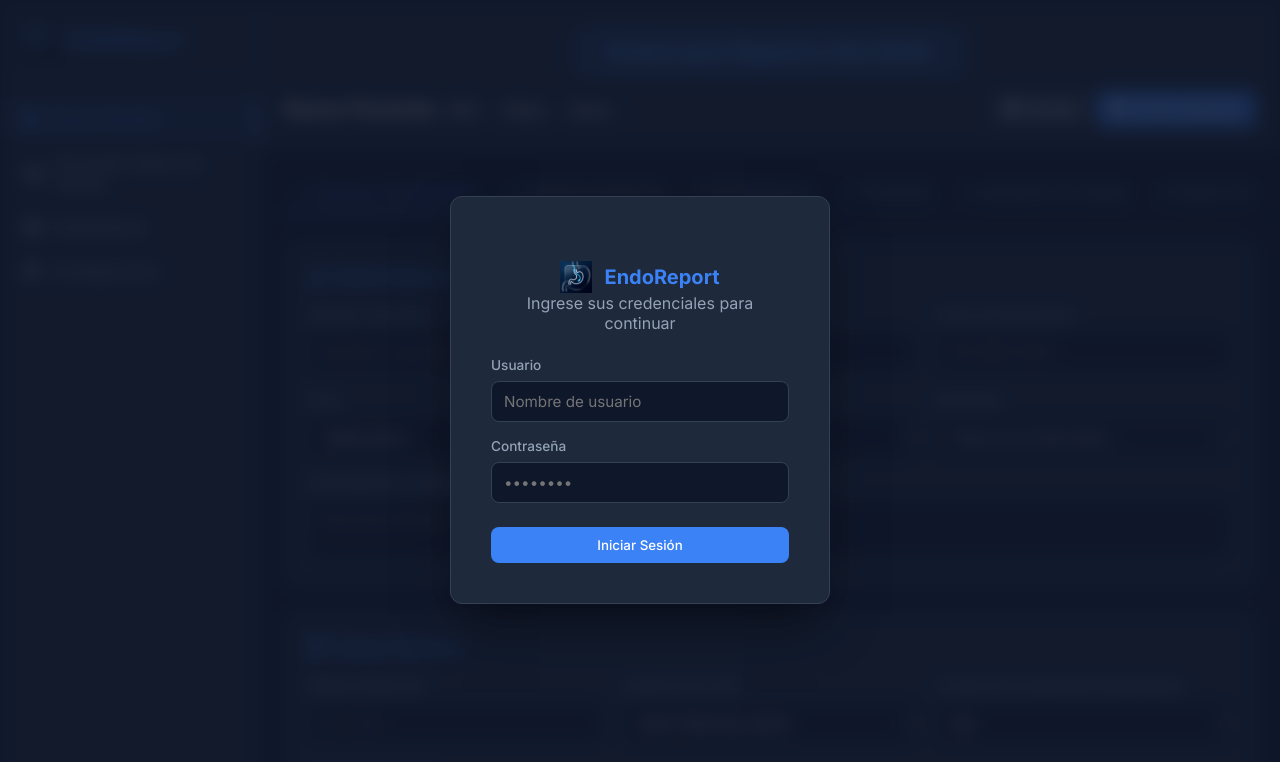
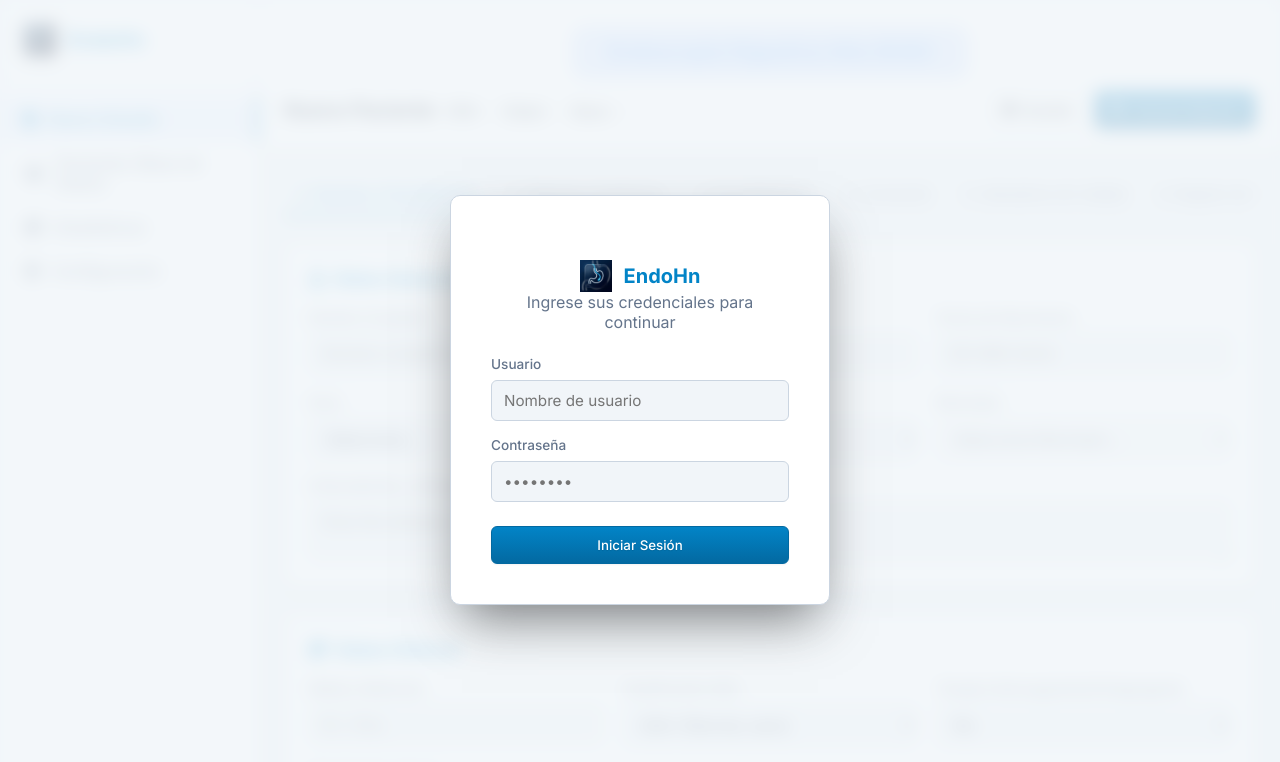
Before and after one commit to jomaperez60/AppEndoscopia, a website: page index.html in a window 1280 px wide. Shown: the top 762 px of the page. Drawn offline with nearby package versions, Linux system fonts and the light colour scheme.

Commit message:
feat: Introduce a new professional medical theme and rebrand the application to EndoHn.

```diff
--- a/index.html
+++ b/index.html
@@ -4,7 +4,7 @@
 <head>
     <meta charset="UTF-8">
     <meta name="viewport" content="width=device-width, initial-scale=1.0">
-    <title>Reporte Endoscópico - MST 3.0</title>
+    <title>EndoHn - Reporte Endoscópico</title>
     <link rel="icon" href="icon.png" type="image/png">
     <link rel="apple-touch-icon" href="icon.png">
     <link rel="manifest" href="manifest.json">
@@ -22,8 +22,8 @@
     <div id="login-overlay" class="login-overlay">
         <div class="login-card">
             <div class="logo" style="justify-content: center; border-bottom: none; padding-bottom: 0;">
-                <img src="icon.png" alt="EndoReport Logo">
-                <span>EndoReport</span>
+                <img src="icon.png" alt="EndoHn Logo">
+                <span>EndoHn</span>
             </div>
             <p style="text-align: center; color: var(--text-muted); margin-bottom: 24px;">Ingrese sus credenciales para
                 continuar</p>
@@ -46,8 +46,8 @@
         <!-- Sidebar Navigation -->
         <aside class="sidebar">
             <div class="logo">
-                <img src="icon.png" alt="EndoReport Logo">
-                <span>EndoReport</span>
+                <img src="icon.png" alt="EndoHn Logo">
+                <span>EndoHn</span>
                 <button id="mobile-menu-toggle" class="btn-icon"><i class="fa-solid fa-bars"></i></button>
             </div>
             <nav>
@@ -61,6 +61,9 @@
                 <a href="#" class="nav-item" id="nav-settings" onclick="switchMainView('settings')"><i
                         class="fa-solid fa-gear"></i> <span>Configuración</span></a>
             </nav>
+            <div style="font-size: 0.75rem; color: var(--text-muted); text-align: center; padding: 10px; border-top: 1px solid var(--border);">
+                &copy; 2024 EndoHn<br>Derechos Reservados Jorge Suazo
+            </div>
             <div class="user-profile">
                 <div class="avatar" id="current-user-avatar">Dr</div>
                 <div class="info">
--- a/js/findings.js
+++ b/js/findings.js
@@ -103,7 +103,7 @@
         if (item.toLowerCase().includes('(especificar)')) {
             const specDiv = document.createElement('div');
             specDiv.className = 'spec-container';
-            specDiv.style.cssText = 'margin-top: 12px; padding: 12px; background: rgba(255,255,255,0.05); border: 1px solid var(--border); border-radius: 6px;';
+            specDiv.style.cssText = 'margin-top: 12px; padding: 12px; background: rgba(0,0,0,0.05); border: 1px solid var(--border); border-radius: 6px;';
             specDiv.innerHTML = `
                 <label style="display:block; margin-bottom: 6px; font-size: 0.8rem; color: var(--text-muted); font-weight: 600;">DETALLE ADICIONAL:</label>
                 <input type="text" placeholder="Escriba el detalle aquí..."
@@ -177,7 +177,7 @@
                     if (opt.toLowerCase().includes('(especificar)')) {
                         const specDiv = document.createElement('div');
                         specDiv.className = 'spec-container';
-                        specDiv.style.cssText = 'margin-top: 8px; padding: 10px; background: rgba(255,255,255,0.03); border: 1px solid var(--border); border-radius: 4px;';
+                        specDiv.style.cssText = 'margin-top: 8px; padding: 10px; background: rgba(0,0,0,0.03); border: 1px solid var(--border); border-radius: 4px;';
                         specDiv.innerHTML = `<input type="text" placeholder="Detalle..." style="width: 100%; padding: 6px 10px; background: var(--bg-dark); color: var(--text-main); border: 1px solid var(--border); border-radius: 4px;" oninput="updateMstMultiSpec(${level}, '${groupKey}', '${opt}', this.value)">`;
                         groupDiv.appendChild(specDiv);
                     }
@@ -267,7 +267,7 @@
     state.procedimientos.forEach((proc, idx) => {
         const div = document.createElement('div');
         div.className = 'finding-item';
-        div.style.cssText = 'display: flex; justify-content: space-between; align-items: center; padding: 12px; background: rgba(255,255,255,0.03); border: 1px solid var(--border); border-radius: 8px; margin-bottom: 10px;';
+        div.style.cssText = 'display: flex; justify-content: space-between; align-items: center; padding: 12px; background: rgba(0,0,0,0.03); border: 1px solid var(--border); border-radius: 8px; margin-bottom: 10px;';
 
         const content = document.createElement('div');
         content.innerHTML = `<span style="color: var(--primary); font-weight: 600; margin-right: 10px;">PRO:</span> <span>${proc.description}</span>`;
--- a/js/report.js
+++ b/js/report.js
@@ -333,7 +333,7 @@
             </div>
 
             <div style="margin-top: 40px; font-size: 0.75rem; color: #999; text-align: center; border-top: 1px solid #eee; padding-top: 10px;">
-                Generado por Sistema de Reportes EndoReport - Documentación Médica Digital
+                Generado por Sistema de Reportes EndoHn - Documentación Médica Digital &copy; Jorge Suazo
             </div>
         </div>`;
 
--- a/styles.css
+++ b/styles.css
@@ -1,18 +1,18 @@
 :root {
-    --bg-dark: #0f172a;
-    --bg-card: #1e293b;
-    --text-main: #f8fafc;
-    --text-muted: #94a3b8;
-    --primary: #3b82f6;
-    --primary-hover: #2563eb;
-    --secondary: #334155;
-    --secondary-hover: #475569;
-    --accent: #10b981;
-    --danger: #ef4444;
-    --border: #334155;
-    --font-sans: 'Inter', sans-serif;
-    --radius-md: 8px;
-    --radius-lg: 12px;
+    --bg-dark: #f1f5f9;       /* Light medical gray background */
+    --bg-card: #ffffff;       /* Pure white cards */
+    --text-main: #1e293b;     /* Deep slate for readability */
+    --text-muted: #64748b;    /* Slate 500 for secondary text */
+    --primary: #0284c7;       /* Professional clinical blue (Sky 600) */
+    --primary-hover: #0369a1; /* Darker clinical blue */
+    --secondary: #e2e8f0;     /* Light slate for buttons */
+    --secondary-hover: #cbd5e1;
+    --accent: #059669;        /* Emerald green */
+    --danger: #ef4444;        /* Red 500 */
+    --border: #cbd5e1;        /* crisp borders */
+    --font-sans: 'Inter', system-ui, sans-serif;
+    --radius-md: 6px;         /* Tighter corners for professional look */
+    --radius-lg: 10px;
 }
 
 * { margin: 0; padding: 0; box-sizing: border-box; }
@@ -37,7 +37,7 @@
     left: 0;
     width: 100vw;
     height: 100vh;
-    background: rgba(15, 23, 42, 0.8);
+    background: rgba(241, 245, 249, 0.8);
     backdrop-filter: blur(4px);
     z-index: 2000;
     display: flex;
@@ -71,7 +71,7 @@
 .logo img { width: 32px; height: 32px; object-fit: contain; }
 .sidebar nav { padding: 16px 0; flex: 1; }
 .nav-item { display: flex; align-items: center; gap: 12px; padding: 12px 24px; color: var(--text-muted); text-decoration: none; font-weight: 500; transition: all 0.2s ease; }
-.nav-item:hover { background-color: rgba(255, 255, 255, 0.05); color: var(--text-main); }
+.nav-item:hover { background-color: rgba(0, 0, 0, 0.05); color: var(--text-main); }
 .nav-item.active { background-color: rgba(59, 130, 246, 0.1); color: var(--primary); border-right: 3px solid var(--primary); }
 .user-profile { padding: 20px; border-top: 1px solid var(--border); display: flex; align-items: center; gap: 12px; }
 .avatar { width: 40px; height: 40px; background-color: var(--primary); border-radius: 50%; display: flex; align-items: center; justify-content: center; font-weight: 600; font-size: 1.2rem; overflow: hidden; background-size: cover; background-position: center; }
@@ -96,7 +96,7 @@
     transition: background 0.2s;
 }
 .emoji-item:hover {
-    background: rgba(255, 255, 255, 0.05);
+    background: rgba(0, 0, 0, 0.05);
 }
 
 .settings-card {
@@ -178,11 +178,11 @@
 .badge { display: inline-block; padding: 4px 8px; border-radius: 4px; font-size: 0.75rem; font-weight: 600; margin-top: 8px; }
 .badge.info { background-color: rgba(59, 130, 246, 0.2); color: #60a5fa; border: 1px solid rgba(59, 130, 246, 0.5); }
 
-.btn { padding: 10px 16px; border-radius: var(--radius-md); border: none; font-family: inherit; font-weight: 500; cursor: pointer; display: inline-flex; align-items: center; gap: 8px; transition: all 0.2s ease; }
-.btn-primary { background-color: var(--primary); color: white; }
-.btn-primary:hover { background-color: var(--primary-hover); }
-.btn-secondary { background-color: var(--secondary); color: var(--text-main); }
-.btn-secondary:hover { background-color: var(--secondary-hover); }
+.btn { padding: 10px 16px; border-radius: var(--radius-md); border: none; font-family: inherit; font-weight: 500; cursor: pointer; display: inline-flex; align-items: center; gap: 8px; transition: all 0.2s ease; box-shadow: 0 1px 2px rgba(0,0,0,0.05); }
+.btn-primary { background: linear-gradient(180deg, var(--primary) 0%, var(--primary-hover) 100%); color: white; border: 1px solid var(--primary-hover); text-shadow: 0 1px 1px rgba(0,0,0,0.1); }
+.btn-primary:hover { box-shadow: 0 4px 12px rgba(2, 132, 199, 0.25); transform: translateY(-1px); }
+.btn-secondary { background-color: var(--bg-card); color: var(--text-main); border: 1px solid var(--border); }
+.btn-secondary:hover { background-color: var(--bg-dark); }
 .btn-outline { background-color: transparent; border: 1px solid var(--border); color: var(--text-main); }
 .btn-icon {
     background: none;
@@ -199,7 +199,7 @@
 }
 #mobile-menu-toggle { display: none; }
 .btn-icon:hover {
-    background-color: rgba(255, 255, 255, 0.05);
+    background-color: rgba(0, 0, 0, 0.05);
     color: var(--text-main);
 }
 
@@ -242,8 +242,8 @@
 .input-group label { display: block; font-size: 0.85rem; color: var(--text-muted); margin-bottom: 8px; font-weight: 500; }
 select, input, textarea { width: 100%; padding: 10px 12px; background-color: var(--bg-dark); border: 1px solid var(--border); border-radius: var(--radius-md); color: var(--text-main); font-family: inherit; font-size: 0.95rem; outline: none; transition: border-color 0.2s; background-image: none; }
 select:focus, input:focus, textarea:focus { border-color: var(--primary); }
-#diag-final { font-size: 1.2rem; font-weight: 600; line-height: 1.6; color: #fff; }
-.auto-filled { background-color: rgba(255, 255, 255, 0.02); border-style: dashed; cursor: not-allowed; }
+#diag-final { font-size: 1.2rem; font-weight: 600; line-height: 1.6; color: var(--text-main); }
+.auto-filled { background-color: rgba(0, 0, 0, 0.02); border-style: dashed; cursor: not-allowed; }
 
 .anatomy-selector { margin-bottom: 24px; }
 .organ-btns { display: flex; gap: 12px; }
@@ -260,13 +260,13 @@
 .modal-body { flex: 1; overflow-y: auto; padding: 20px; }
 .modal-footer { display: flex; justify-content: flex-end; gap: 12px; padding: 20px; border-top: 1px solid var(--border); }
 
-.mst-level { margin-bottom: 16px; padding: 12px; background-color: rgba(255, 255, 255, 0.02); border-radius: var(--radius-md); border: 1px solid var(--border); }
+.mst-level { margin-bottom: 16px; padding: 12px; background-color: rgba(0, 0, 0, 0.02); border-radius: var(--radius-md); border: 1px solid var(--border); }
 .mst-level h4 { margin-bottom: 10px; font-size: 0.95rem; color: var(--text-muted); }
 .mst-grid { display: grid; grid-template-columns: repeat(auto-fill, minmax(130px, 1fr)); gap: 8px; }
 .label-btn {
     text-align: left;
     padding: 8px 12px;
-    background: #0f172a;
+    background: var(--bg-card);
     border: 1px solid var(--border);
     border-radius: 5px;
     color: var(--text-main);
@@ -319,13 +319,13 @@
 #gi-diagram-img { width: 100%; height: 100%; object-fit: contain; display: block; }
 .finding-item .body span { font-size: 1.25rem; color: #60a5fa; font-weight: 700; margin-bottom: 6px; display: block; }
 .finding-item .body span small { font-weight: 800; color: #93c5fd; }
-.finding-item .body p { font-size: 1.05rem; font-weight: 600; color: #fff; margin-top: 4px; }
+.finding-item .body p { font-size: 1.05rem; font-weight: 600; color: var(--text-main); margin-top: 4px; }
 .finding-item .actions button { background: none; border: none; color: var(--danger); cursor: pointer; }
 
 hr.mst-divider { border: 0; border-top: 1px dashed var(--border); margin: 20px 0; }
 .mst-multi-container { display: flex; flex-direction: column; gap: 5px; }
 .mst-attribute-group {
-    background: rgba(255, 255, 255, 0.02);
+    background: rgba(0, 0, 0, 0.02);
     border: 1px solid var(--border);
     padding: 15px;
     border-radius: var(--radius-md);
```
Also changed, not shown: manifest.json.
